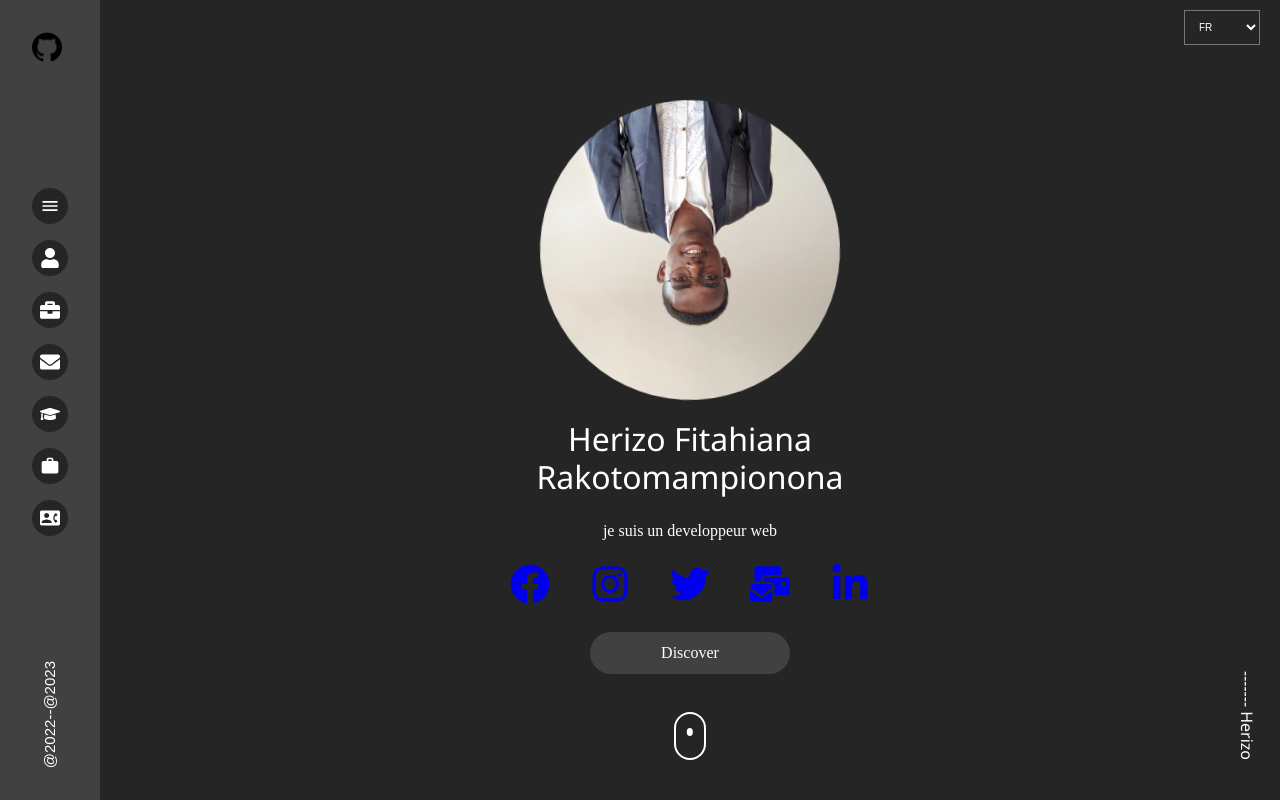
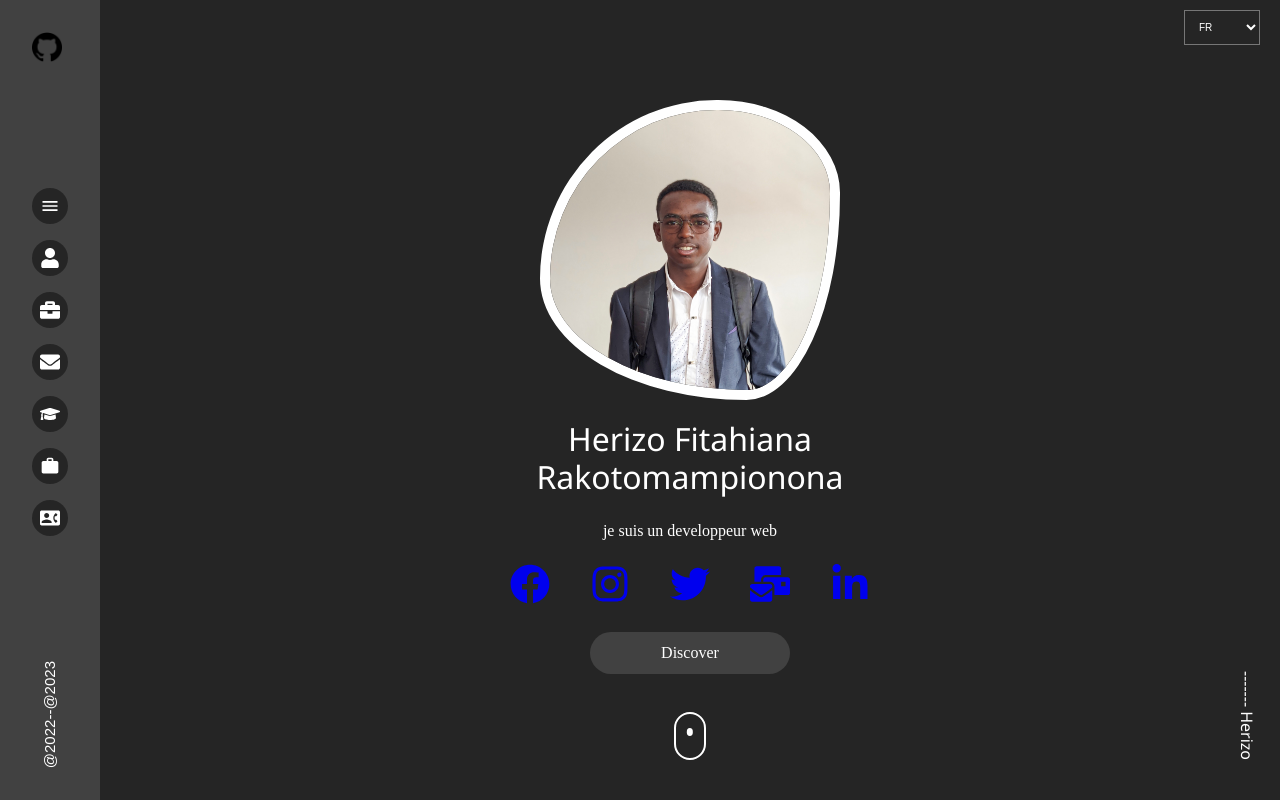
Before and after one commit to Fitahiana-herizo-RAKOTOMAMPIONONA/Portfolio, a React (Create React App) app: page / in a window 1280 px wide. Shown: the top 800 px of the page. Built offline with nearby package versions, Linux system fonts and the light colour scheme.

Commit message:
modify : thirst commit

```diff
--- a/src/page/Contact/contact.css
+++ b/src/page/Contact/contact.css
@@ -118,9 +118,6 @@
         /* position: relative; */
         width: 100%;
     }
-    .contactFormInput{
-        /* width: 500px; */
-    }
 }
 @media (max-width: 600px) {
     .contactFormInput{
--- a/src/page/home/home.css
+++ b/src/page/home/home.css
@@ -6,7 +6,7 @@
     min-height:  100vh;
     position: relative;
 }
-@keyframes rot {
+/* @keyframes rot {
     0%{
         transform: rota(0deg)
     }
@@ -16,13 +16,25 @@
     100%{
         transform: rotate(360deg);
     }
+} */
+@keyframes rot {
+    0%{
+        border-radius: 60% 40% 30% 70%/60% 30% 70% 40%;
+    }
+    50%{
+        border-radius: 30% 60% 70% 40%/50% 60% 30% 60%;
+    }
+    100%{
+        border-radius: 60% 40% 30% 70%/60% 30% 70% 40%;
+    }
 }
 .MonImage{
     width: 400px;
     height: 400px;
     object-fit: cover;
     border-radius: 50%;
-    animation: rot 10s  linear 2s alternate ;
+    animation: rot 5s  linear 2s alternate-reverse infinite ;
+    border: 10px solid #ffffff;
 }
 .SectioAcuueil{
     text-align: center;
```
